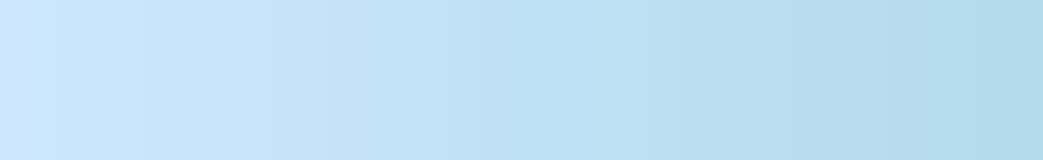
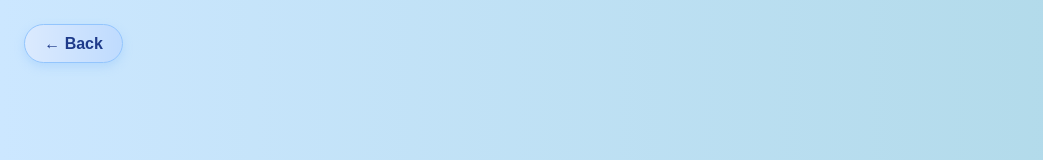
Before and after one commit to TanishqDoke/ML-MiniProj, a React (Create React App) app in the folder mental-health-app/: page /analyze in a window 1280 px wide. Shown: the top 160 px of the page, without its empty margins (0-1043 px from the left). Built offline with nearby package versions, Linux system fonts and the light colour scheme.

Commit message:
Updations

```diff
--- a/mental-health-app/src/App.css
+++ b/mental-health-app/src/App.css
@@ -122,3 +122,26 @@
 .emoji {
   margin-right: 10px;
 }
+
+.back-button {
+  position: absolute;
+  top: 1.5rem;
+  left: 1.5rem;
+  background: linear-gradient(to right, #dbeafe, #bfdbfe);
+  color: #1e3a8a;
+  font-weight: 600;
+  font-size: 1rem;
+  padding: 0.6rem 1.2rem;
+  border-radius: 9999px;
+  border: 1px solid #93c5fd;
+  box-shadow: 0 4px 10px rgba(147, 197, 253, 0.4);
+  transition: all 0.3s ease;
+  z-index: 1000;
+}
+
+.back-button:hover {
+  background: linear-gradient(to right, #93c5fd, #60a5fa);
+  color: white;
+  transform: translateY(-2px);
+  box-shadow: 0 6px 14px rgba(96, 165, 250, 0.5);
+}
--- a/mental-health-app/src/SentimentAnalyzer.js
+++ b/mental-health-app/src/SentimentAnalyzer.js
@@ -1,12 +1,14 @@
 import { useState } from "react";
 import axios from "axios";
 import { motion } from "framer-motion";
+import { useNavigate } from "react-router-dom";
 import "./App.css";
 
 function SentimentAnalyzer() {
   const [userInput, setUserInput] = useState("");
   const [prediction, setPrediction] = useState("");
   const [loading, setLoading] = useState(false);
+  const navigate = useNavigate();
 
   const handleSubmit = async () => {
     if (!userInput.trim()) {
@@ -32,7 +34,6 @@ function SentimentAnalyzer() {
     }
   };
 
-  // Emoji & background color logic
   const getEmoji = (label) => {
     const l = label.toLowerCase();
     if (l.includes("very happy")) return "😄";
@@ -46,17 +47,22 @@ function SentimentAnalyzer() {
 
   const getBackgroundColor = (label) => {
     const l = label.toLowerCase();
-    if (l.includes("very happy")) return "#d1f5d3"; // bright green
-    if (l.includes("happy")) return "#e6f9e8"; // soft green
-    if (l.includes("angry")) return "#fddede"; // soft red
-    if (l.includes("very sad")) return "#cfd9ed"; // deep blue
-    if (l.includes("sad")) return "#e5edfb"; // soft blue
-    if (l.includes("suicidal")) return "#e0e0e0"; // dark gray
-    return "#fff8dc"; // neutral beige
+    if (l.includes("very happy")) return "#d1f5d3";
+    if (l.includes("happy")) return "#e6f9e8";
+    if (l.includes("angry")) return "#fddede";
+    if (l.includes("very sad")) return "#cfd9ed";
+    if (l.includes("sad")) return "#e5edfb";
+    if (l.includes("suicidal")) return "#e0e0e0";
+    return "#fff8dc";
   };
 
   return (
     <div className="app-container">
+      {/* Back Button */}
+      <button className="back-button" onClick={() => navigate("/")}>
+        ← Back
+      </button>
+
       <motion.h1
         className="app-title"
         initial={{ opacity: 0, y: -20 }}
```
